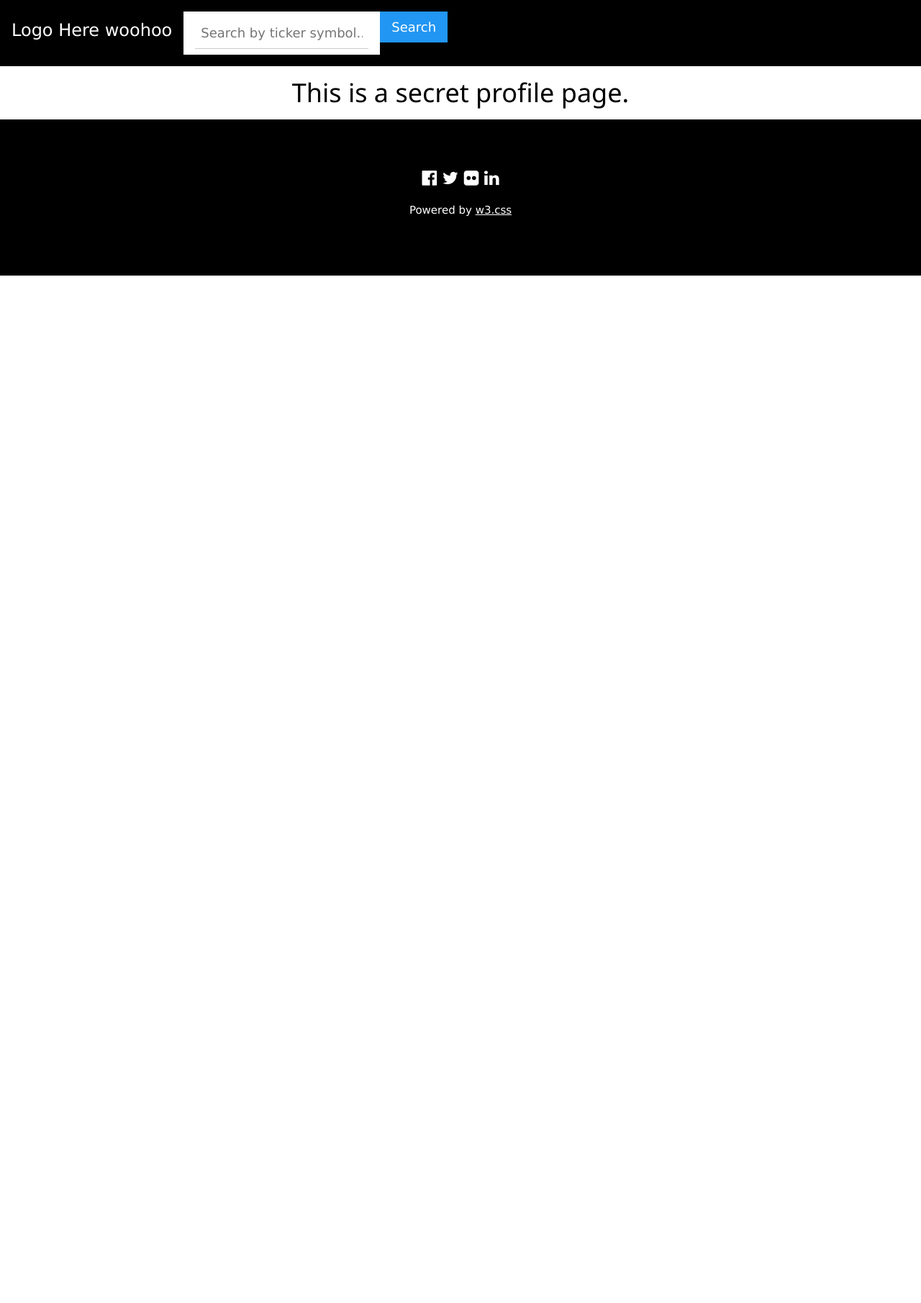
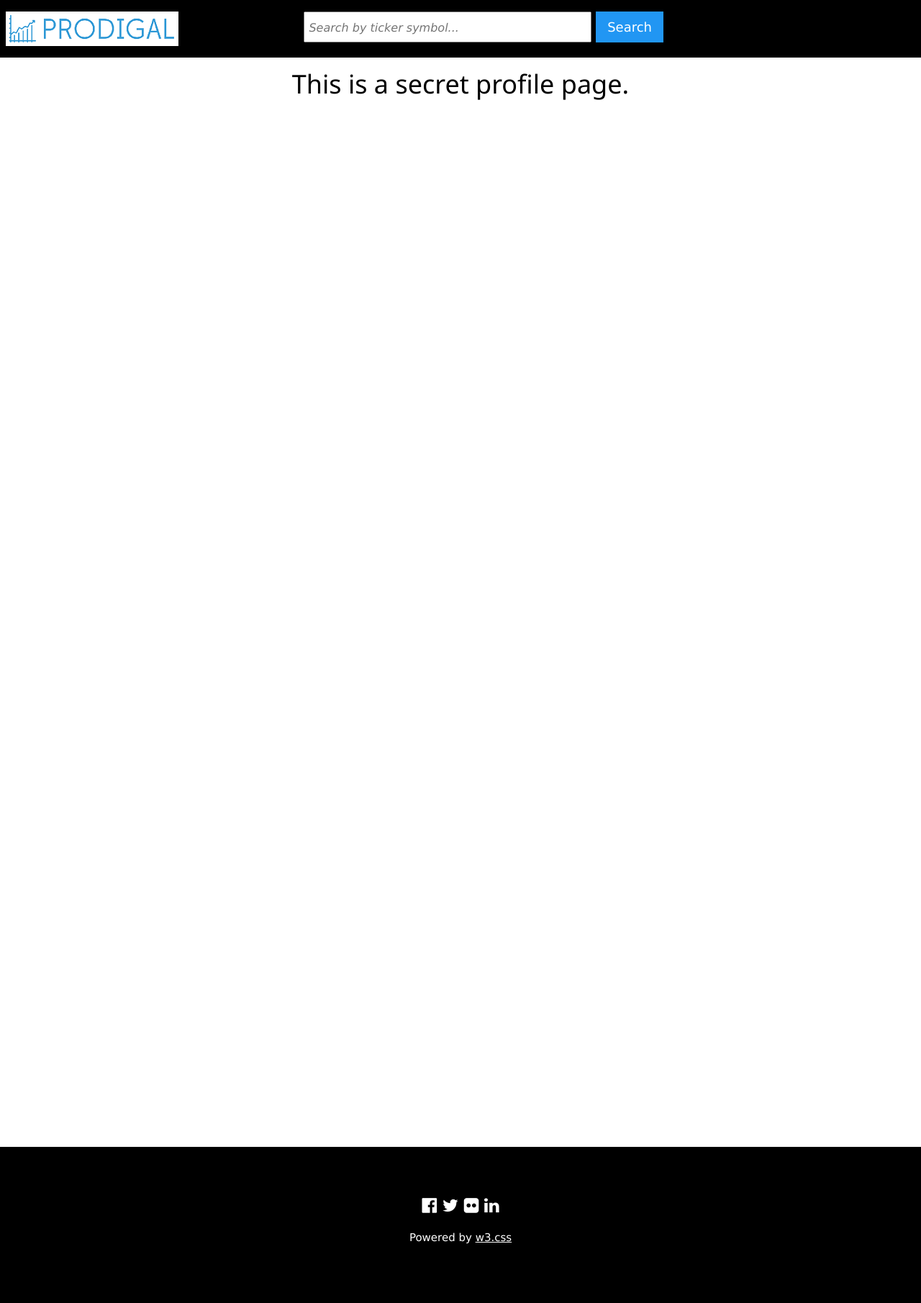
Before and after one commit to ProdigalProject/pro-frontend, a Django app: page /profile in a window 1280 px wide. Shown: the whole page at 72% size. Before the commit the page ends 383 px from the top, so only its background shows below. Run offline with Django 3.2, Linux system fonts and the light colour scheme; some libraries are stand-ins or nearby versions.

Commit message:
Added logo to nav bar, search bar on navbar of profile.html

```diff
--- a/prodigal_app/static/css/styles.css
+++ b/prodigal_app/static/css/styles.css
@@ -3,6 +3,23 @@ div.paragraphs{
 }
 
 div.searchbar-container{
-    background-color: white;
-    display:inline
+    display:inline-block;
+    position:absolute;
+    left:33%
 }
+
+.search-bar{
+    height:43px;
+    width:400px;
+    vertical-align: middle;
+    padding:0 5px 0 5px
+}
+
+.search-bar::-webkit-input-placeholder{
+    font-size: 16px;
+    font-style: italic
+}
+
+#navbar_logo{
+    padding: 0 8px 0 8px
+}
--- a/prodigal_app/templates/profile.html
+++ b/prodigal_app/templates/profile.html
@@ -13,15 +13,14 @@
 <body>
     <!-- Navigation -->
     <nav class="w3-bar w3-black w3-padding-16">
-        <a href="/prodigal_app" class="w3-button w3-bar-item w3-xlarge">Logo Here woohoo</a>
-        <div class="searchbar-container w3-bar-item w3-large">
-            <input type="text" class="w3-input" placeholder="Search by ticker symbol...">
+        <a href="/prodigal_app" id="navbar_logo" class="w3-bar-item"><img src="{% static "images/navbar_logo.png" %}"></a>
+        <div class="searchbar-container w3-large">
+            <input type="text" id="navbar_searchbox" class="search-bar" placeholder="Search by ticker symbol...">
+            <a href="#" id="navbar_search_submit" class="search-submit w3-button w3-blue w3-large">Search</a>
         </div>
-        <a href="#" class="w3-button w3-blue w3-bar-item w3-large">Search</a>
-
     </nav>
     <h1 align="center"> This is a secret profile page.</h1>
-
+    <div style="height:1440px"></div>
     <!-- Footer -->
     <footer id="Home" class="w3-container w3-padding-64 w3-center w3-black w3-xlarge">
     <a href="#"><i class="fa fa-facebook-official"></i></a>
```
Also changed, not shown: prodigal_app/templates/index.html (+8 -7 lines), prodigal_app/templates/login.html (+4 -3 lines), prodigal_app/templates/signup.html (+22 -6 lines), prodigal_app/static/images/logo.png (deleted), prodigal_app/static/images/main_logo.png (added), prodigal_app/static/images/navbar_logo.png (added).
